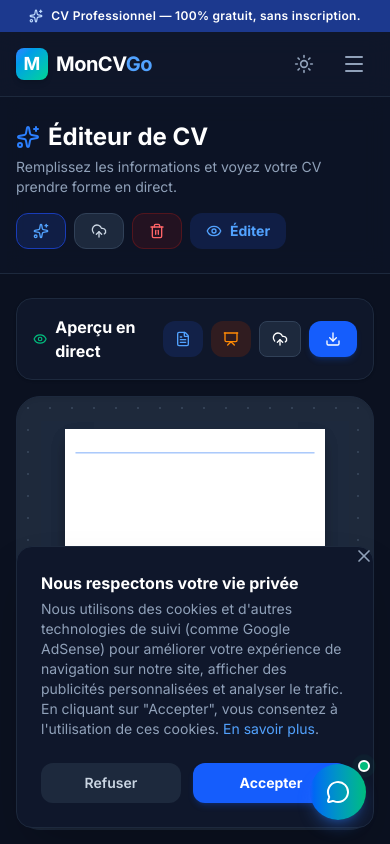
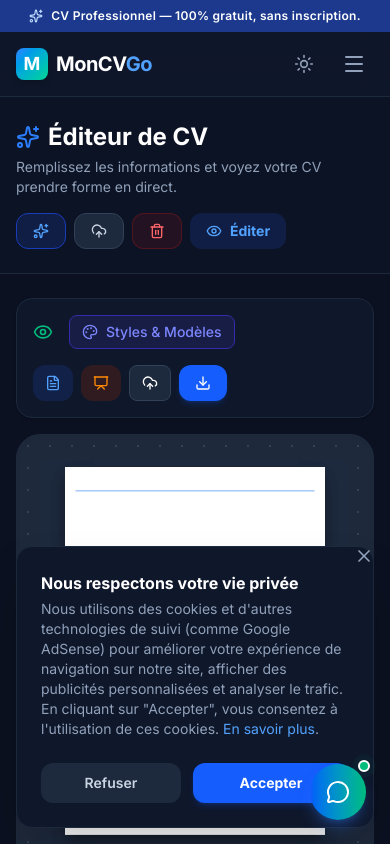
Before and after one commit to dovaphonedz-jpg/mon-cv-go, a React (Vite) app: page /create in a window 390 px wide. Both pictures are taken after a click on the button "Aperçu". Shown: the top 844 px of the page. Built offline with nearby package versions, Linux system fonts and the light colour scheme; a web font is replaced by a local one.

Commit message:
feat: add template switch button in mobile preview

```diff
--- a/src/pages/CreateCV.jsx
+++ b/src/pages/CreateCV.jsx
@@ -1,7 +1,7 @@
 import React, { useState, useRef, useEffect } from 'react';
 import { useLocation } from 'react-router-dom';
 import { useResume } from '../context/ResumeContext';
-import { UploadCloud, Sparkles, Trash2, ArrowLeft, ArrowRight, Eye, Download, ChevronRight, Save, FileText, Presentation } from 'lucide-react';
+import { UploadCloud, Sparkles, Trash2, ArrowLeft, ArrowRight, Eye, Download, ChevronRight, Save, FileText, Presentation, Palette } from 'lucide-react';
 import { motion, AnimatePresence } from 'framer-motion';
 import { useReactToPrint } from 'react-to-print';
 
@@ -249,11 +249,24 @@ export default function CreateCV() {
           animate={{ opacity: 1, x: 0 }}
           className={`w-full lg:w-1/2 xl:w-7/12 flex flex-col gap-4 ${!showPreviewMobile ? 'hidden lg:flex' : 'flex'}`}
         >
-          <div className="bg-white dark:bg-[#0F172A] rounded-2xl p-4 shadow-sm border border-slate-200 dark:border-slate-800 flex items-center justify-between gap-4">
-            <h2 className="font-bold text-slate-800 dark:text-white flex items-center gap-2">
-              <Eye className="w-5 h-5 text-emerald-500" />
-              Aperçu en direct
-            </h2>
+          <div className="bg-white dark:bg-[#0F172A] rounded-2xl p-4 shadow-sm border border-slate-200 dark:border-slate-800 flex flex-wrap items-center justify-between gap-4">
+            <div className="flex items-center gap-4">
+              <h2 className="font-bold text-slate-800 dark:text-white flex items-center gap-2">
+                <Eye className="w-5 h-5 text-emerald-500" />
+                <span className="hidden sm:inline">Aperçu en direct</span>
+              </h2>
+              {/* Bouton visible uniquement sur mobile pour aller aux styles */}
+              <button
+                onClick={() => {
+                  setActiveStepIdx(0); // Index of the Style tab
+                  setShowPreviewMobile(false);
+                }}
+                className="lg:hidden flex items-center gap-2 px-3 py-1.5 bg-indigo-50 dark:bg-indigo-900/30 text-indigo-600 dark:text-indigo-400 font-medium rounded-lg text-sm border border-indigo-100 dark:border-indigo-800 transition-colors"
+              >
+                <Palette className="w-4 h-4" />
+                Styles & Modèles
+              </button>
+            </div>
             <div className="flex gap-2">
               <button onClick={() => exportToWord(cvData)} className="flex items-center gap-2 px-3 py-2.5 bg-blue-100 hover:bg-blue-200 dark:bg-blue-900/30 dark:hover:bg-blue-900/50 text-blue-700 dark:text-blue-400 font-bold rounded-xl text-sm transition-all" title="Exporter en Word">
                 <FileText className="w-4 h-4" />
--- a/src/pages/CreatePortfolio.jsx
+++ b/src/pages/CreatePortfolio.jsx
@@ -1,7 +1,7 @@
 import React, { useState, useRef, useEffect } from 'react';
 import { useLocation } from 'react-router-dom';
 import { useResume } from '../context/ResumeContext';
-import { UploadCloud, Sparkles, Trash2, ArrowLeft, ArrowRight, Eye, Download, ChevronRight, Save, FileText, Presentation } from 'lucide-react';
+import { UploadCloud, Sparkles, Trash2, ArrowLeft, ArrowRight, Eye, Download, ChevronRight, Save, FileText, Presentation, Palette } from 'lucide-react';
 import { motion, AnimatePresence } from 'framer-motion';
 import { useReactToPrint } from 'react-to-print';
 
@@ -231,11 +231,24 @@ export default function CreatePortfolio() {
           animate={{ opacity: 1, x: 0 }}
           className={`w-full lg:w-1/2 xl:w-7/12 flex flex-col gap-4 ${!showPreviewMobile ? 'hidden lg:flex' : 'flex'}`}
         >
-          <div className="bg-white dark:bg-[#0F172A] rounded-2xl p-4 shadow-sm border border-slate-200 dark:border-slate-800 flex items-center justify-between gap-4">
-            <h2 className="font-bold text-slate-800 dark:text-white flex items-center gap-2">
-              <Eye className="w-5 h-5 text-emerald-500" />
-              Aperçu en direct
-            </h2>
+          <div className="bg-white dark:bg-[#0F172A] rounded-2xl p-4 shadow-sm border border-slate-200 dark:border-slate-800 flex flex-wrap items-center justify-between gap-4">
+            <div className="flex items-center gap-4">
+              <h2 className="font-bold text-slate-800 dark:text-white flex items-center gap-2">
+                <Eye className="w-5 h-5 text-emerald-500" />
+                <span className="hidden sm:inline">Aperçu en direct</span>
+              </h2>
+              {/* Bouton visible uniquement sur mobile pour aller aux styles */}
+              <button
+                onClick={() => {
+                  setActiveStepIdx(0); // Index of the Style tab for Portfolio
+                  setShowPreviewMobile(false);
+                }}
+                className="lg:hidden flex items-center gap-2 px-3 py-1.5 bg-indigo-50 dark:bg-indigo-900/30 text-indigo-600 dark:text-indigo-400 font-medium rounded-lg text-sm border border-indigo-100 dark:border-indigo-800 transition-colors"
+              >
+                <Palette className="w-4 h-4" />
+                Styles & Modèles
+              </button>
+            </div>
             <div className="flex gap-2">
               <button onClick={() => exportToWord(cvData)} className="flex items-center gap-2 px-3 py-2.5 bg-blue-100 hover:bg-blue-200 dark:bg-blue-900/30 dark:hover:bg-blue-900/50 text-blue-700 dark:text-blue-400 font-bold rounded-xl text-sm transition-all" title="Exporter en Word">
                 <FileText className="w-4 h-4" />
```
